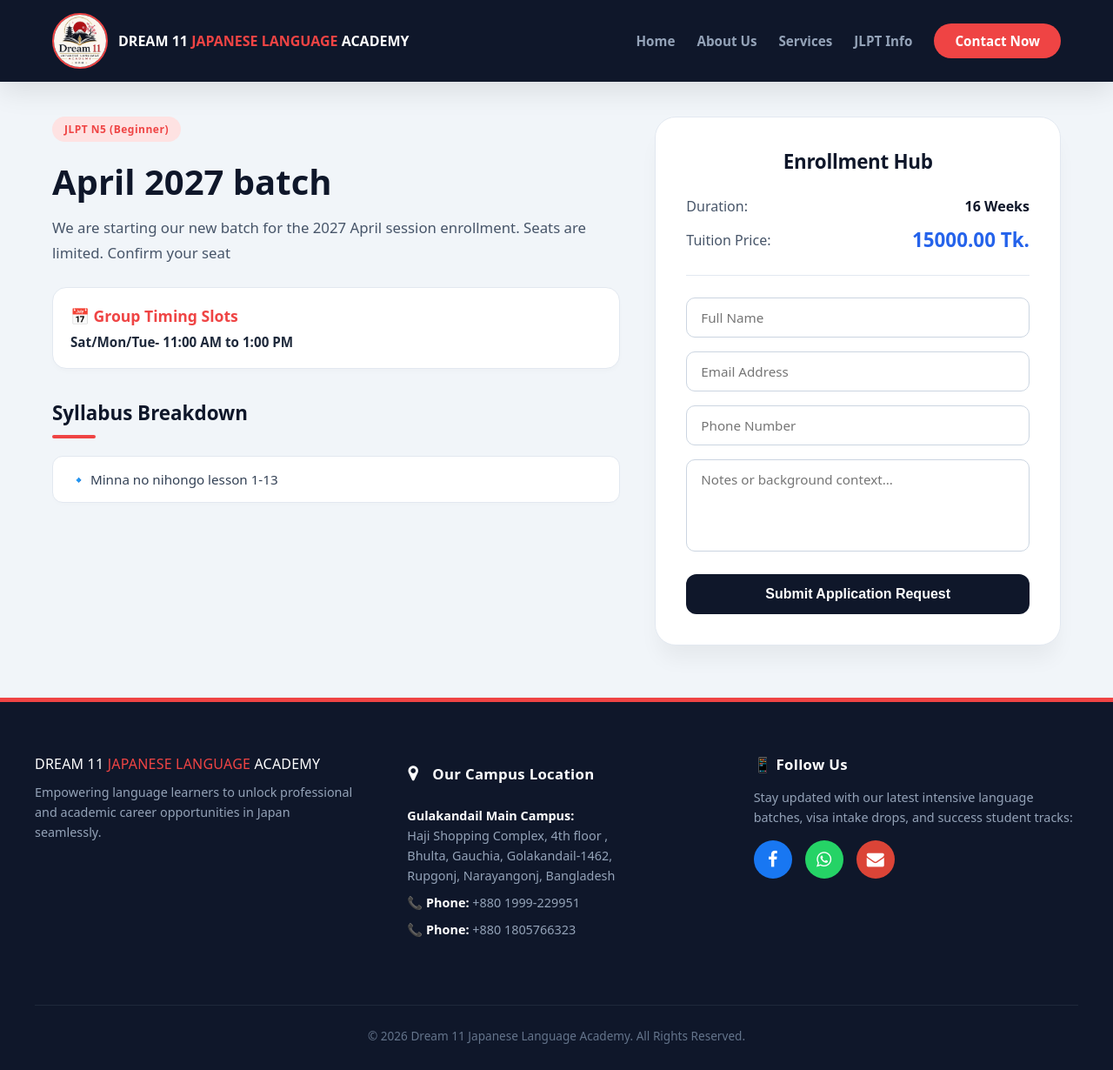
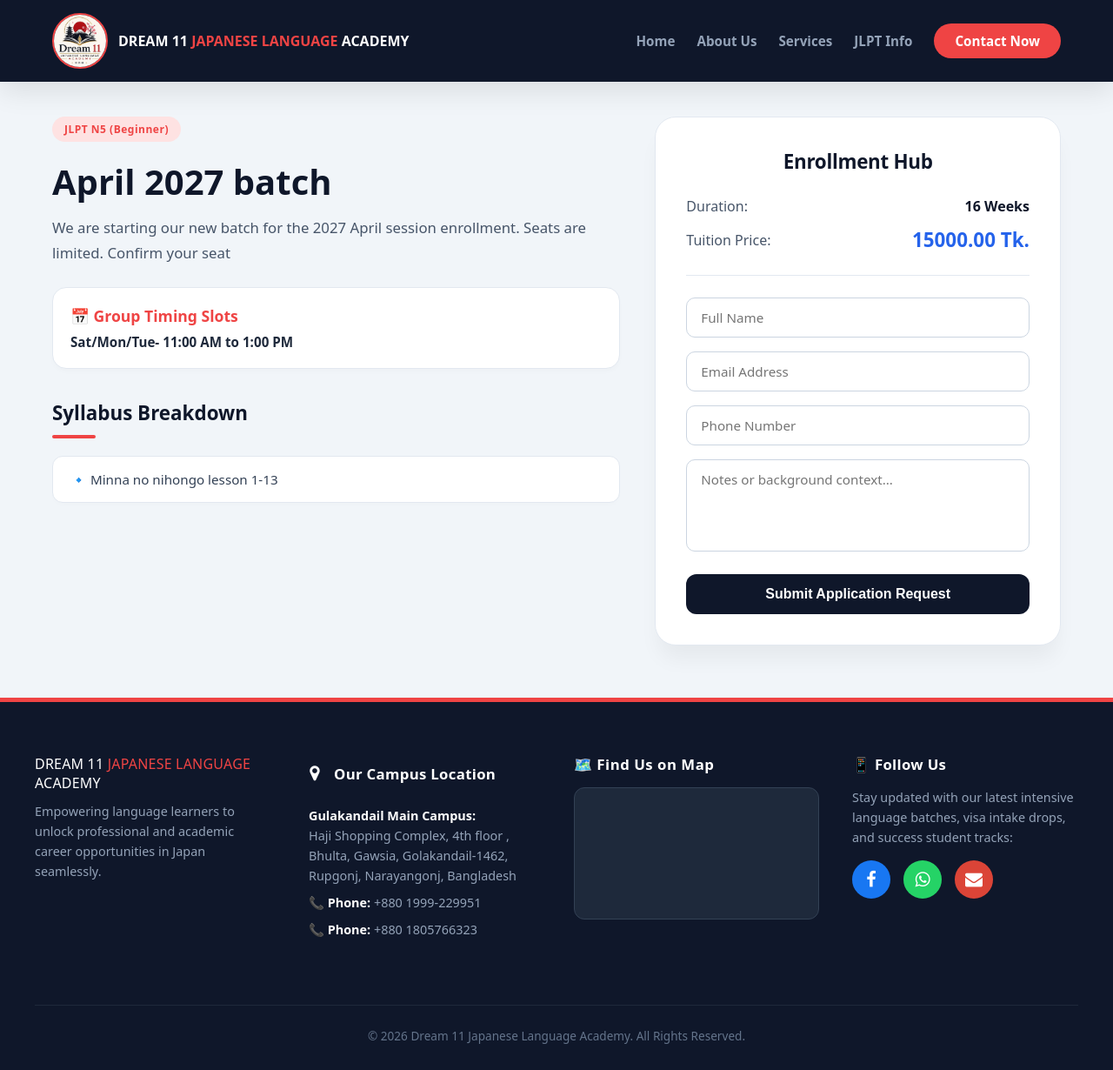
Before and after one commit to SR940/dream11-japanese-academy, a Django app: page /course/1/ in a window 1280 px wide. Shown: the whole page at 87% size. Run offline with Django 5.2, Linux system fonts and the light colour scheme; data comes from the database, SQL or seed files in the repository; grey boxes are pictures that could not be loaded.

Commit message:
Fix HTML encoding issues in course_detail.html

```diff
--- a/courses/templates/courses/course_detail.html
+++ b/courses/templates/courses/course_detail.html
@@ -134,14 +134,21 @@
                 <p style="font-size: 0.9rem; color: #94a3b8; line-height: 1.6; margin-left: 15px;">
                     <strong style="color: #ffffff;">Gulakandail Main Campus:</strong><br>
                     Haji Shopping Complex, 4th floor ,<br>
-                    Bhulta, Gauchia, Golakandail-1462, <br>Rupgonj, Narayangonj, Bangladesh <br>
+                    Bhulta, Gawsia, Golakandail-1462, <br>Rupgonj, Narayangonj, Bangladesh <br>
                     <span style="display: block; margin-top: 8px;">📞 <strong style="color: #ffffff;">Phone:</strong> +880 1999-229951</span>
                     <span style="display: block; margin-top: 8px;">📞 <strong style="color: #ffffff;">Phone:</strong> +880 1805766323</span>
                 </p>
             </div>
 
-
-            <!-- Column 3 -->
+               <!-- Column 3: THE ACCURATE REGISTERED ACADEMY GOOGLE MAP ELEMENT -->
+            <div class="footer-grid-column" style="flex: 1.2; min-width: 280px; box-sizing: border-box; margin-bottom: 20px;">
+                <div style="font-weight: 700; font-size: 1.05rem; color: #ffffff; margin-bottom: 15px; letter-spacing: 0.5px;">🗺️ Find Us on Map</div>
+                <div style="width: 100%; border-radius: 12px; overflow: hidden; border: 1px solid #334155; height: 150px; background-color: #1e293b;">
+                    <!-- 💡 FIXED: Uses your exact verified corporate map listing block -->
+                    <iframe src="https://www.google.com/maps/embed?pb=!1m18!1m12!1m3!1d3056.7266577450764!2d90.5687463!3d23.7845017!2m3!1f0!2f0!3f0!3m2!1i1024!2i768!4f13.1!3m3!1m2!1s0x3755cb0069e515d1%3A0xee545d166575664!2sDream%2011%20Japanese%20Language%20Academy!5e1!3m2!1sen!2sjp!4v1782578965873!5m2!1sen!2sjp" width="100%" height="100%" style="border:0; display: block;" allowfullscreen="" loading="lazy" referrerpolicy="strict-origin-when-cross-origin"></iframe>
+                </div>
+            </div>
+            <!-- Column 4 -->
             <div class="footer-grid-column">
                 <div class="footer-column-heading">📱 Follow Us</div>
                 <p class="footer-column-text">Stay updated with our latest intensive language batches, visa intake drops, and success student tracks:</p>
```
